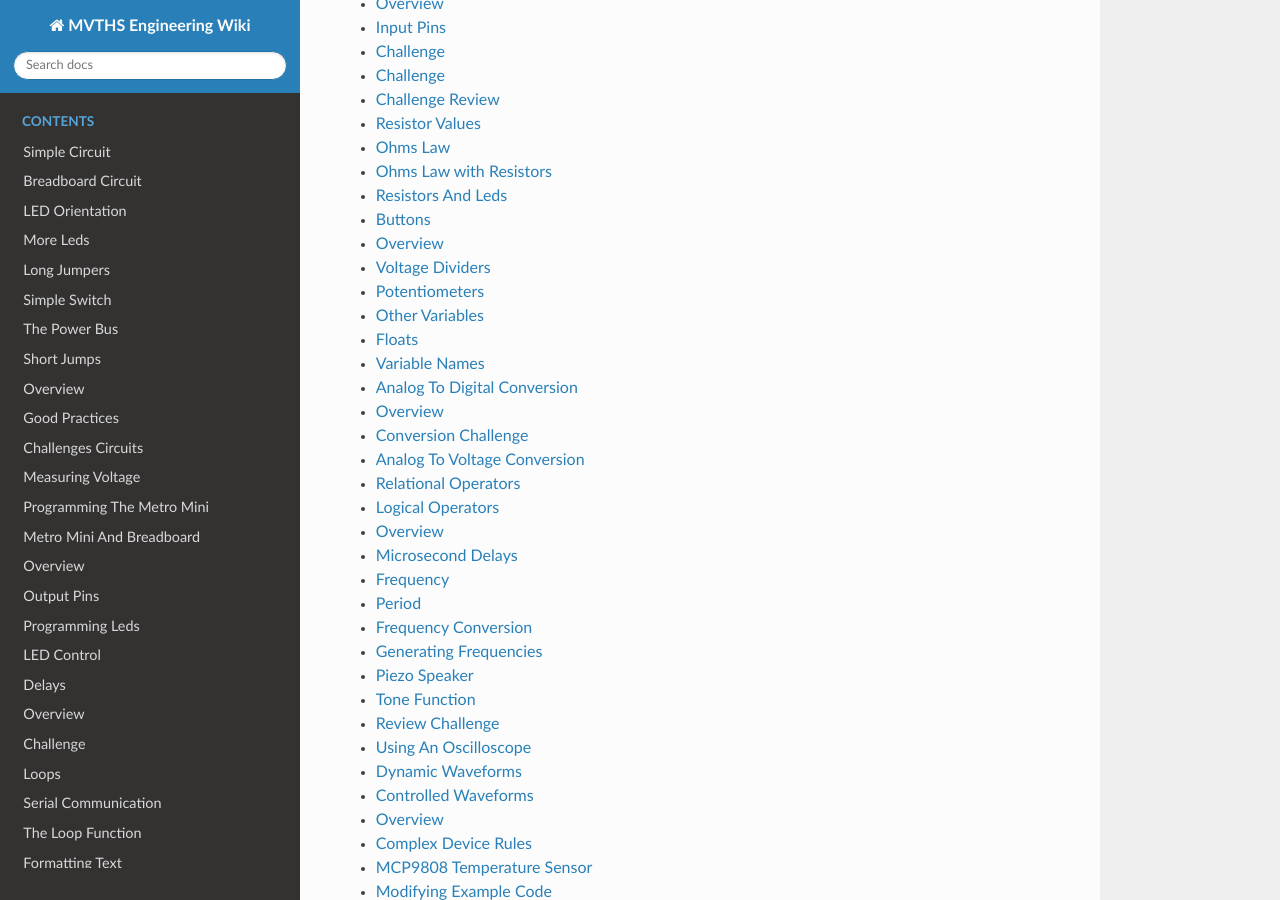
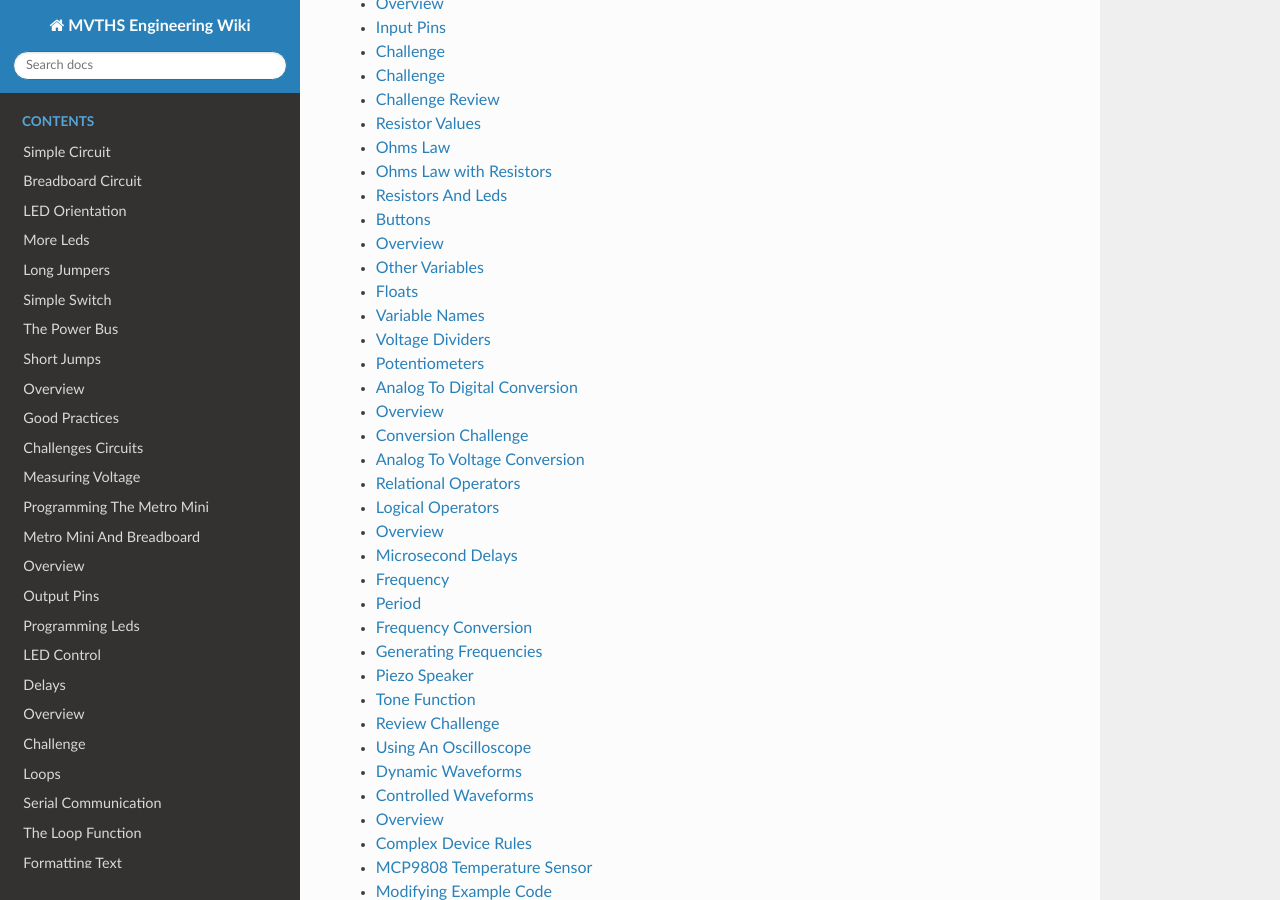
Before and after one commit to maxtkc/mvths-wiki, a Sphinx documentation site: the page built from docs/index.rst, in a window 1280 px wide and 900 px high, scrolled down 1104 px. Built offline with Sphinx 7.4.7 and the Read the Docs theme 2.0.0, drawn with Linux system fonts in a browser that asks for light colours; pages that are not in the unit, such as notebooks, are missing from menus.

```diff
--- a/docs/index.rst
+++ b/docs/index.rst
@@ -56,11 +56,11 @@ The following is a list of guides for learning about electronics and software in
    018-resistors-and-leds
    019-buttons
    019aa-buttonLED
-   019a-voltage-dividers
-   020-potentiometers
    020a-other-variables
    020b-floats
    020c-variable-names
+   019a-voltage-dividers
+   020-potentiometers
    021-analog-to-digital-conversion
    021i-conversion-factors
    028j-conversion-challenge
```
